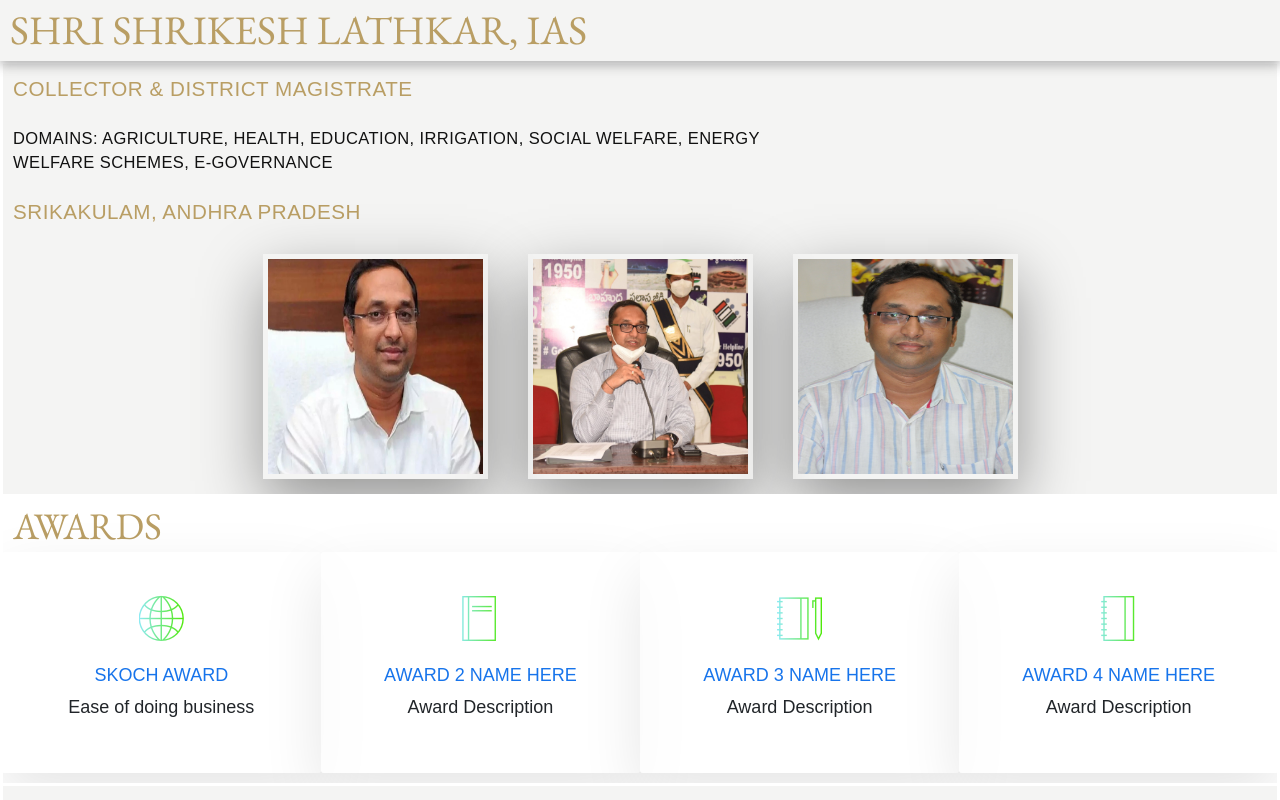
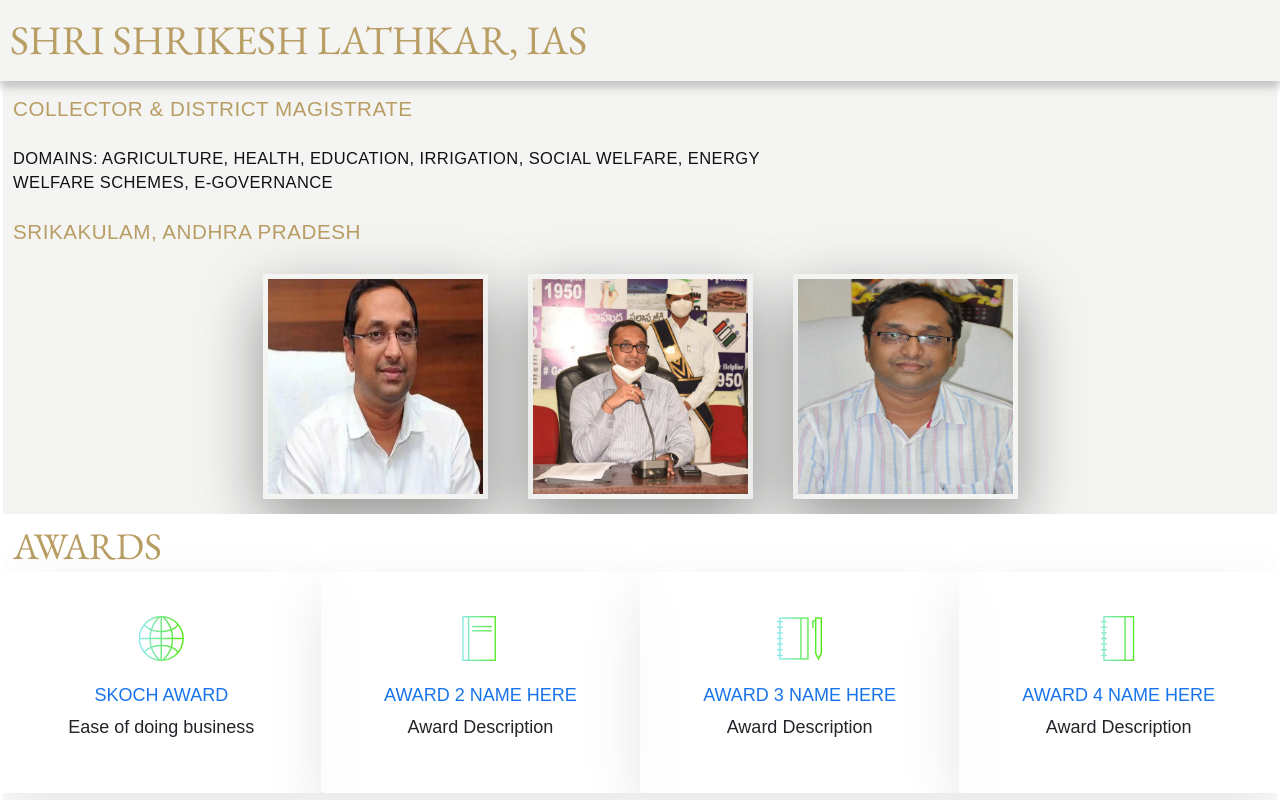
Before and after one commit to PavanNiddapu/my-first-react-app, a React (Create React App) app: page / in a window 1280 px wide. Shown: the top 800 px of the page. Built offline with nearby package versions, Linux system fonts and the light colour scheme; a web font is replaced by a local one.

Commit message:
adjust sticky padding

```diff
--- a/src/index.css
+++ b/src/index.css
@@ -2254,7 +2254,7 @@ a:hover .center-icon i {
     position: sticky;
     top: 0;
     width: 100%;
-    padding: 0px 10px;
+    padding: 10px 10px;
 }
 
 /* Profile images */
```
